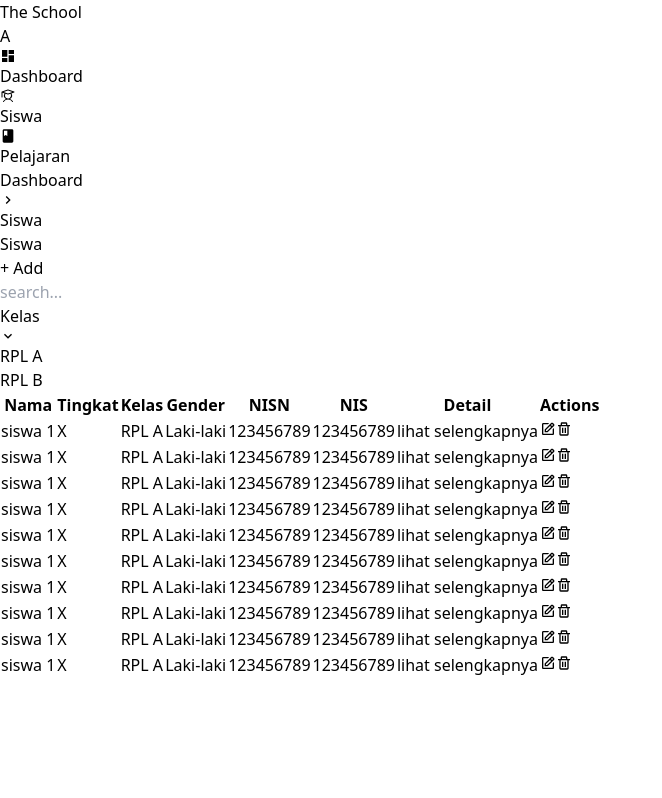
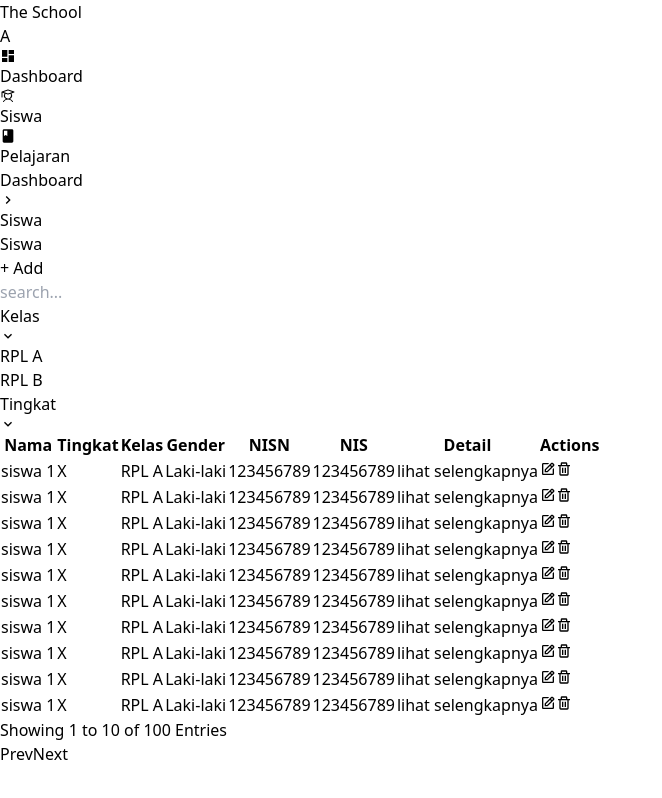
Before and after one commit to Hanep77/the-school, a Next.js app: page /dashboard/siswa in a window 1280 px wide. Both pictures are taken after a click on the button "Kelas". Shown: the whole page, without its empty margins (0-662 px from the left). Built offline with nearby package versions, Linux system fonts and the light colour scheme; no server answers.

Commit message:
update filter and create pagination button

```diff
--- /dev/null
+++ b/src/app/dashboard/components/filterdropdown.tsx
@@ -0,0 +1,51 @@
+"use client"
+
+import { useEffect, useRef, useState } from "react";
+import { MdKeyboardArrowDown } from "react-icons/md";
+
+interface FilterDropdownProps {
+  label: string,
+  values: string[]
+}
+
+export default function FilterDropdown({ label, values }: FilterDropdownProps) {
+  const [isOpen, setIsOpen] = useState<boolean>(false);
+  const dropdownRef = useRef<HTMLDivElement>(null);
+
+  useEffect(() => {
+    const handleClickOutside = ({ target }: MouseEvent) => {
+      if (dropdownRef.current && !dropdownRef.current.contains(target as Node)) {
+        setIsOpen(false);
+      }
+    };
+
+    document.addEventListener('mousedown', handleClickOutside);
+    return () => {
+      document.removeEventListener('mousedown', handleClickOutside);
+    };
+  }, []);
+
+  return (
+    <div ref={dropdownRef}>
+      <button
+        type="button"
+        id="dropdownDefaultButton"
+        className="text-white bg-cyan-800 font-medium rounded text-sm h-8 px-4 text-center inline-flex items-center mb-2"
+        onClick={() => setIsOpen(!isOpen)}>
+        {label}<MdKeyboardArrowDown className="text-xl" />
+      </button>
+
+      {isOpen && (
+        <div id="dropdown" className={`absolute z-10 bg-white rounded min-w-32 border border-zinc-300`}>
+          <ul className="p-2 text-sm" aria-labelledby="dropdownDefaultButton">
+            {values.map(value => (
+              <li>
+                <button type="button" className="w-full text-start border-s-2 hover:border-cyan-800 px-4 py-2 mb-1">{value}</button>
+              </li>
+            ))}
+          </ul>
+        </div>
+      )}
+    </div>
+  )
+}
--- a/src/app/dashboard/siswa/page.tsx
+++ b/src/app/dashboard/siswa/page.tsx
@@ -1,6 +1,7 @@
 import Link from "next/link"
 import { BiEdit, BiTrash } from "react-icons/bi"
-import { MdKeyboardArrowDown, MdKeyboardArrowRight } from "react-icons/md"
+import { MdKeyboardArrowRight } from "react-icons/md"
+import FilterDropdown from "../components/filterdropdown"
 
 const data = [
   {
@@ -118,26 +119,8 @@ export default function Siswa() {
         <form>
           <input type="text" name="search" placeholder="search..." className="h-8 px-2 rounded outline-none border border-zinc-300" />
         </form>
-
-        <div>
-          <button
-            type="button"
-            id="dropdownDefaultButton"
-            className="text-white bg-cyan-800 font-medium rounded text-sm h-8 px-4 text-center inline-flex items-center mb-2">
-            Kelas<MdKeyboardArrowDown className="text-xl" />
-          </button>
-
-          <div id="dropdown" className="absolute z-10 bg-white rounded w-44 border border-zinc-300">
-            <ul className="p-2 text-sm" aria-labelledby="dropdownDefaultButton">
-              <li>
-                <a href="#" className="border-s-2 hover:border-cyan-800 block px-4 py-2 mb-1">RPL A</a>
-              </li>
-              <li>
-                <a href="#" className="border-s-2 hover:border-cyan-800 block px-4 py-2 mb-1">RPL B</a>
-              </li>
-            </ul>
-          </div>
-        </div>
+        <FilterDropdown label="Kelas" values={["RPL A", "RPL B"]} />
+        <FilterDropdown label="Tingkat" values={["X", "XI", "XII"]} />
       </div>
       {/* end filter */}
 
@@ -176,6 +159,22 @@ export default function Siswa() {
         </table>
       </div>
       {/* end content */}
+
+      {/* pagination */}
+      <div className="flex flex-col items-center my-2">
+        <span className="text-sm text-cyan-800">
+          Showing <span className="font-semibold">1</span> to <span className="font-semibold">10</span> of <span className="font-semibold">100</span> Entries
+        </span>
+        <div className="inline-flex mt-2 xs:mt-0">
+          <button className="flex items-center justify-center px-4 h-10 text-base font-medium text-white bg-cyan-800 rounded-s hover:bg-cyan-900">
+            Prev
+          </button>
+          <button className="flex items-center justify-center px-4 h-10 text-base font-medium text-white bg-cyan-800 rounded-e hover:bg-cyan-900">
+            Next
+          </button>
+        </div>
+      </div>
+      {/* end pagination */}
     </div>
   )
 }
```
